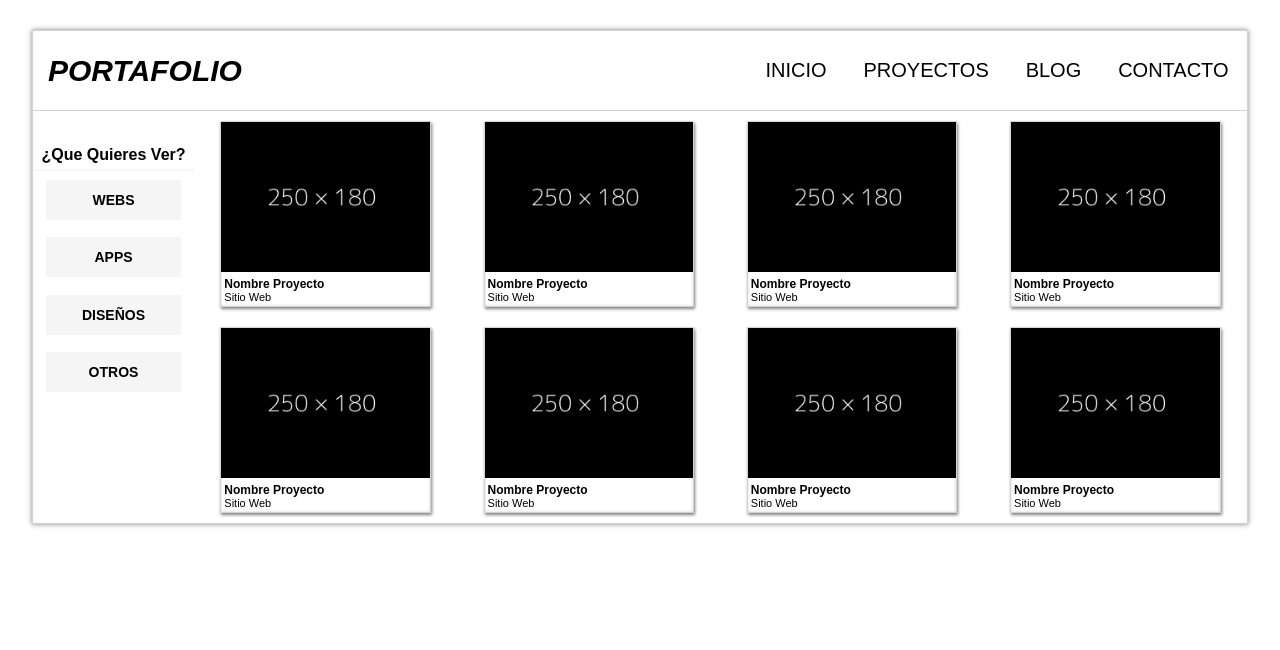
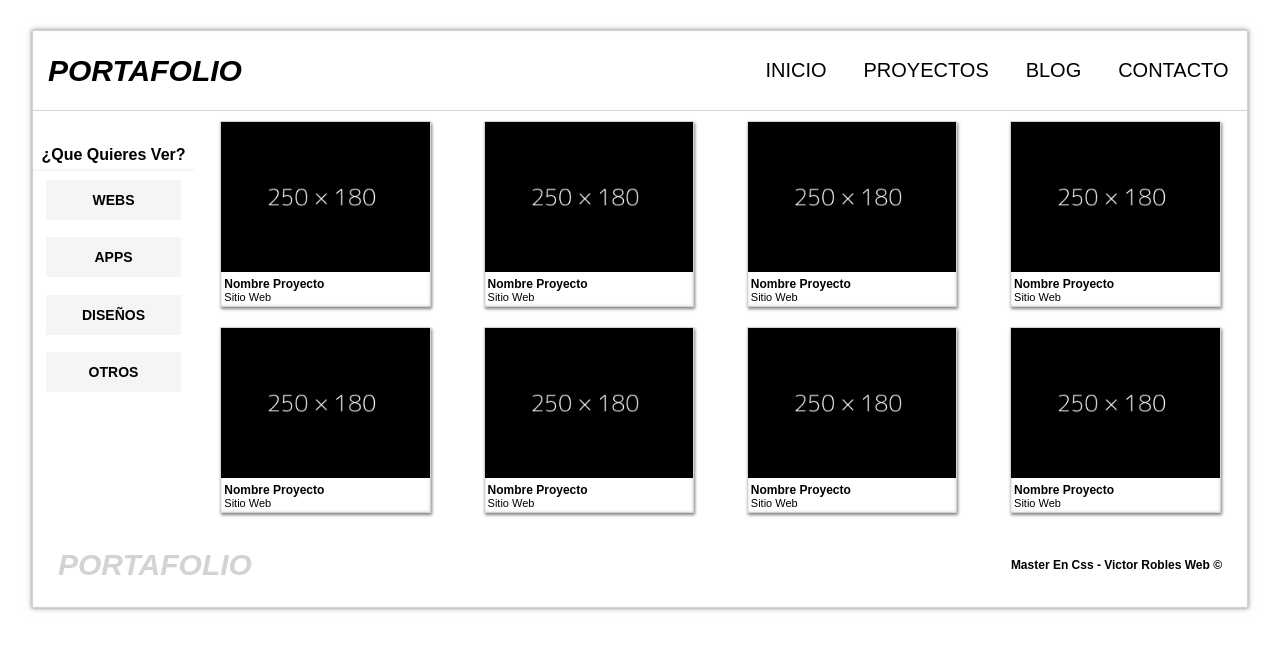
Before and after one commit to mvalenciar/responsivewebdesignflex, a plain HTML site: page index.html in a window 1280 px wide. Drawn offline with Linux system fonts and the light colour scheme.

Commit message:
maquetación y aplicación de estilos css footer

```diff
--- a/index.html
+++ b/index.html
@@ -112,6 +112,10 @@
           </div>
         </section>
       </main>
+      <footer id="footer">
+        <h1>portafolio</h1>
+        <p>master en css - victor robles web &copy;</p>
+      </footer>
     </div>
   </body>
 </html>
--- a/style/style.css
+++ b/style/style.css
@@ -36,9 +36,9 @@ a {
   padding: 15px;
 }
 
-.header_title h1 {
+.header_title h1,
+#footer h1 {
   text-transform: uppercase;
-
   font-size: 3rem;
   font-style: italic;
   font-weight: bold;
@@ -179,7 +179,25 @@ a {
   background-color: black;
   color: white;
 }
+/* fin galería de imágenes */
 
-/* fin galería de imagenes */
+/* inicio footer */
+
+#footer {
+  display: flex;
+  justify-content: space-between;
+  align-items: center;
+  padding: 25px;
+}
+#footer h1 {
+  color: lightgrey;
+}
+
+#footer p {
+  text-transform: capitalize;
+  font-size: 1.2rem;
+  font-weight: bold;
+}
+/* fin footer */
 
 /* fin main */
```
